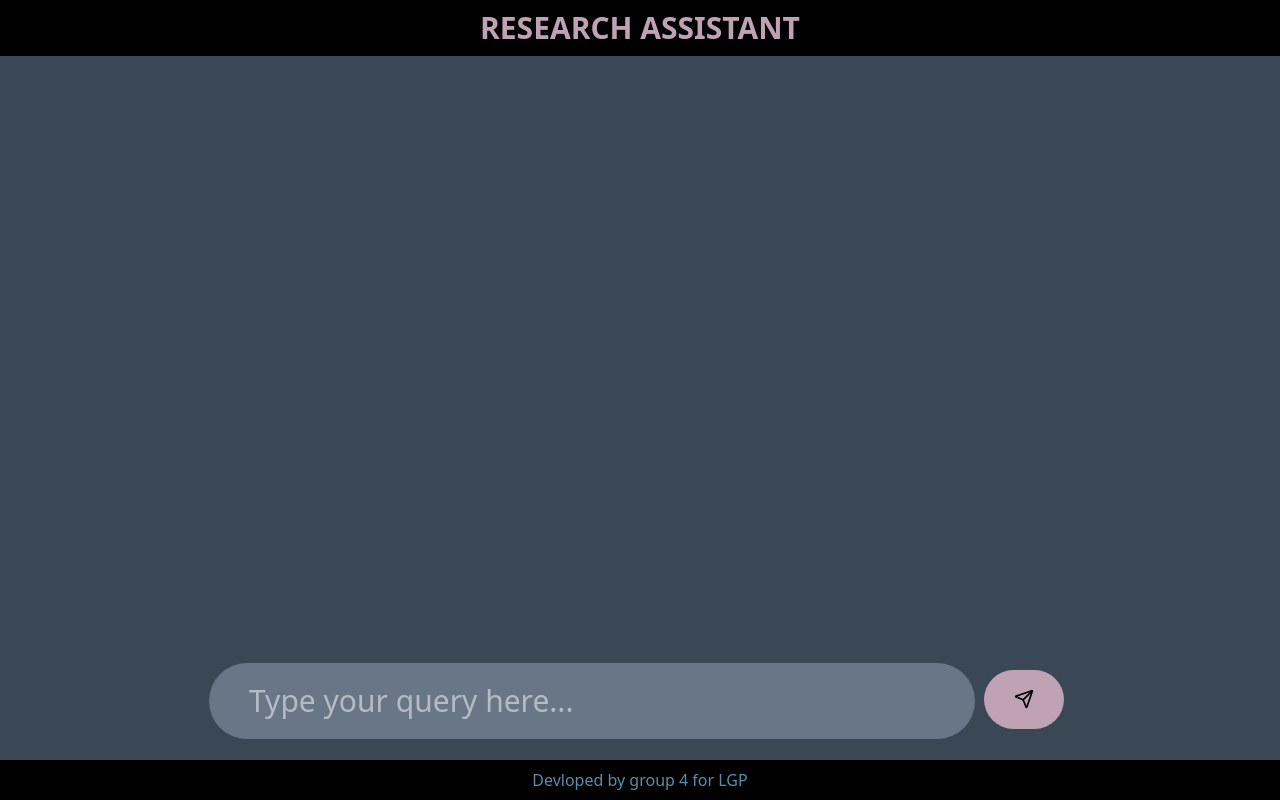
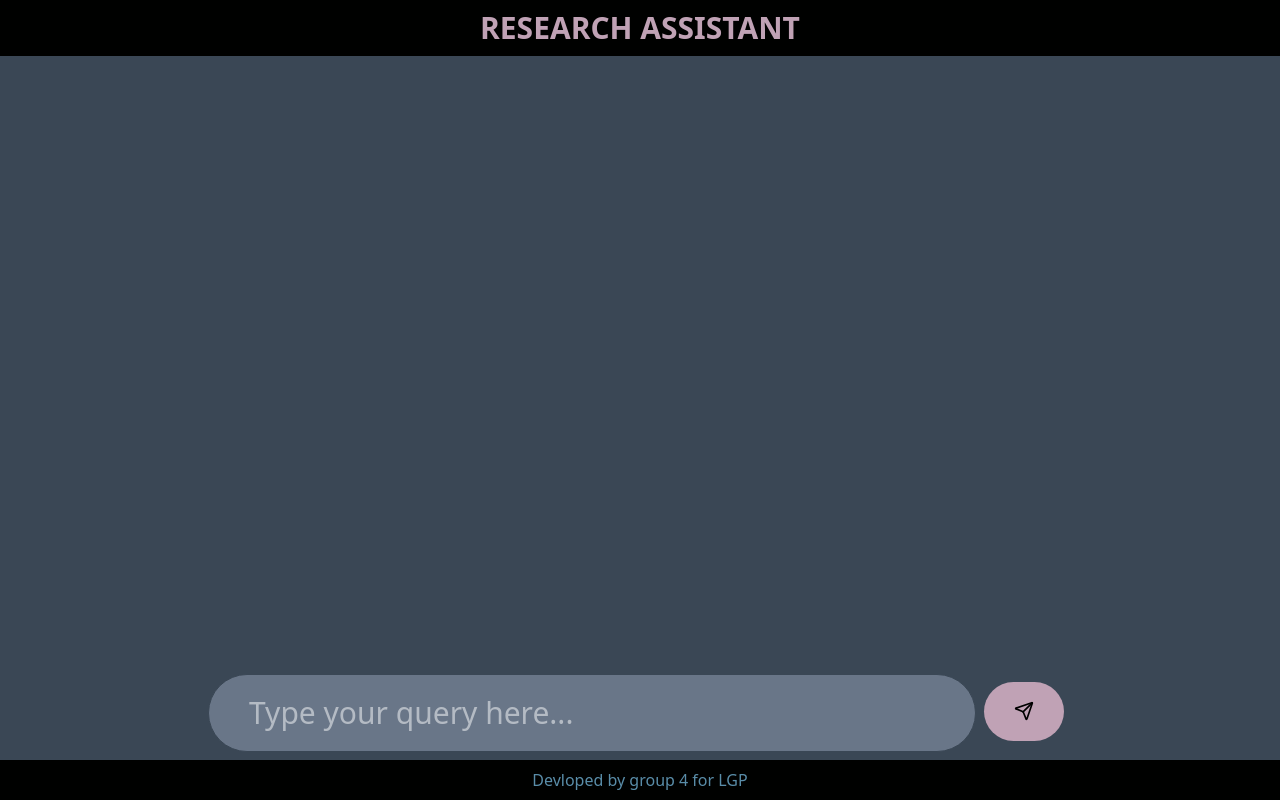
Before and after one commit to Raghav2608/Research-Assistant, a Next.js app in the folder frontend/: page / in a window 1280 px wide. Built offline with nearby package versions, Linux system fonts and the light colour scheme.

Commit message:
Style the chatlog to go under the chatbox

```diff
--- a/frontend/app/layout.tsx
+++ b/frontend/app/layout.tsx
@@ -13,13 +13,15 @@ export default function RootLayout({
         <title>My Research Assistant</title>
       </head>
       <body className="flex flex-col min-h-screen">
-        <header className="flex flex-row items-center justify-center w-full bg-dark h-14">
+        <header className="fixed top-0 left-0 flex flex-row items-center justify-center w-full bg-dark h-14">
           <h1>
-            <span className="text-center text-primary font-extrabold text-3xl">RESEARCH ASSISTANT</span>
+            <span className="text-center text-primary font-extrabold text-3xl">
+              RESEARCH ASSISTANT
+            </span>
           </h1>
         </header>
-        <main className="flex flex-row flex-1 w-full bg-light">{children}</main>
-        <footer className="flex flex-row items-center justify-center w-full bg-dark h-10">
+        <main className="flex flex-row flex-1 w-full bg-light pb-10">{children}</main>
+        <footer className="fixed bottom-0 left-0 flex items-center justify-center w-full bg-dark h-10">
           <div>
             <span className="text-info">Devloped by group 4 for LGP</span>
           </div>
--- a/frontend/app/page.tsx
+++ b/frontend/app/page.tsx
@@ -1,9 +1,10 @@
 import Chatbox from "@/components/Chatbox";
-
+import Chatlog from "@/components/Chatlog"
 export default function Home() {
   return (
-    <div className="flex flex-col-reverse items-center w-full pb-5">
+    <div className="flex flex-col-reverse items-center w-full">
       <Chatbox />
+      <Chatlog />
     </div>
   );
 }
--- a/frontend/components/Chatbox.tsx
+++ b/frontend/components/Chatbox.tsx
@@ -22,7 +22,7 @@ export default function Chatbox() {
   }
 
   return (
-    <div className="w-full flex flex-row justify-center gap-0">
+    <div className="sticky bottom-10 pb-2 bg-light w-full flex flex-row justify-center gap-0">
       <input
         placeholder="Type your query here..."
         type="text"
--- a/frontend/components/Chatlog.tsx
+++ b/frontend/components/Chatlog.tsx
@@ -0,0 +1,9 @@
+"use client";
+
+
+export default function Chatlog() {
+  return (
+    <div className="w-3/5 flex flex-col-reverse h-full my-10 overflow-y-auto">
+    </div>
+  );
+}
```
